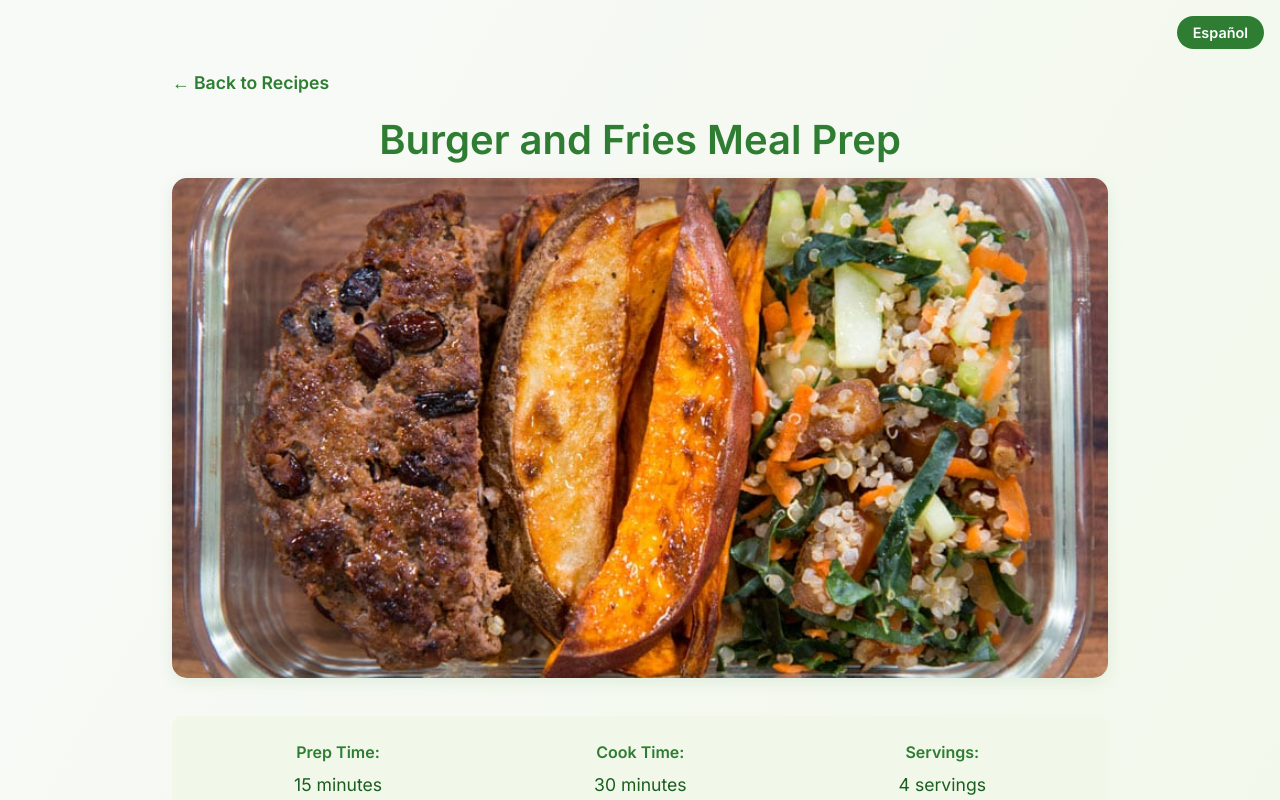
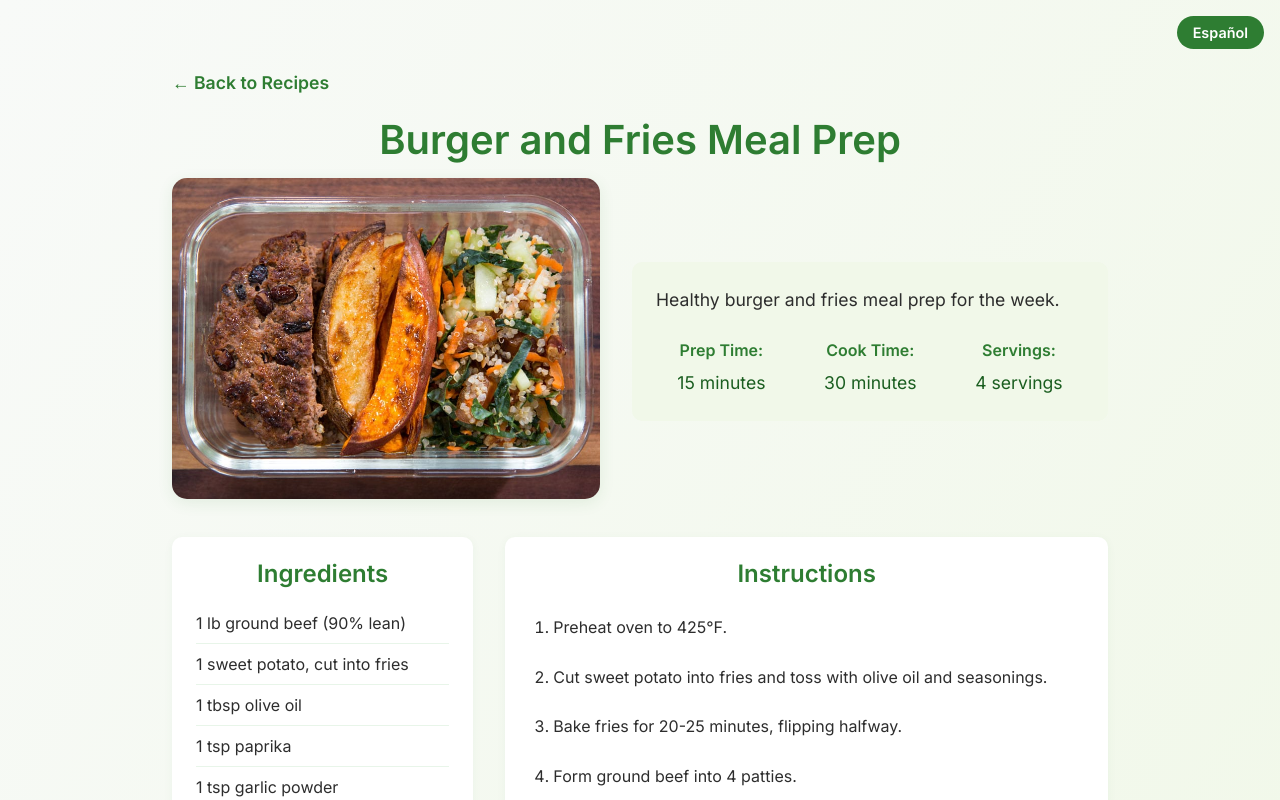
Before and after one commit to ariannavalle/preppingwithbella, a React (Vite) app: page /recipe/burger-fries in a window 1280 px wide. Shown: the top 800 px of the page. Built offline with nearby package versions, Linux system fonts and the light colour scheme.

Commit message:
Change recipe detail header

```diff
--- a/src/components/RecipeDetail.tsx
+++ b/src/components/RecipeDetail.tsx
@@ -29,10 +29,14 @@ const RecipeDetail: React.FC = () => {
 
       <div className="recipe-header">
         <h1>{translatedTitle}</h1>
+        <div className="recipe-header-content">
+          <div className="recipe-image">
             <img src={recipe.images[0]} alt={translatedTitle} />
           </div>
-
           <div className="recipe-info">
+            <div className="recipe-description">
+              <p>{translatedDescription}</p>
+            </div>
             <div className="recipe-meta">
               <div className="meta-item">
                 <span className="label">{translations['recipe.prepTime'][language]}:</span>
@@ -48,9 +52,7 @@ const RecipeDetail: React.FC = () => {
               </div>
             </div>
           </div>
-
-      <div className="recipe-description">
-        <p>{translatedDescription}</p>
+        </div>
       </div>
 
       <div className="recipe-content">
--- a/src/styles/RecipeDetail.css
+++ b/src/styles/RecipeDetail.css
@@ -34,7 +34,17 @@
   margin-bottom: 1rem;
 }
 
-.recipe-header img {
+.recipe-header-content {
+  display: flex;
+  gap: 2rem;
+  align-items: center;
+}
+
+.recipe-image {
+  flex: 1;
+}
+
+.recipe-image img {
   width: 100%;
   max-height: 500px;
   object-fit: cover;
@@ -43,10 +53,26 @@
 }
 
 .recipe-info {
+  flex: 1;
   background: #f1f8e9;
   padding: 1.5rem;
   border-radius: 10px;
-  margin-bottom: 2rem;
+  margin-bottom: 0;
+  display: flex;
+  flex-direction: column;
+  gap: 1.5rem;
+}
+
+.recipe-info .recipe-description {
+  margin-bottom: 0;
+  text-align: left;
+}
+
+.recipe-info .recipe-description p {
+  margin: 0;
+  font-size: 1.1rem;
+  line-height: 1.6;
+  color: #2d2d2d;
 }
 
 .recipe-meta {
@@ -72,13 +98,6 @@
 .meta-item .value {
   color: #1b5e20;
   font-size: 1.1rem;
-}
-
-.recipe-description {
-  margin-bottom: 2rem;
-  font-size: 1.1rem;
-  line-height: 1.6;
-  color: #2d2d2d;
 }
 
 .recipe-content {
@@ -143,6 +162,10 @@
     font-size: 2rem;
   }
 
+  .recipe-header-content {
+    flex-direction: column;
+  }
+
   .recipe-content {
     grid-template-columns: 1fr;
   }
```
Lines whose indentation alone changed are shown as unchanged.
